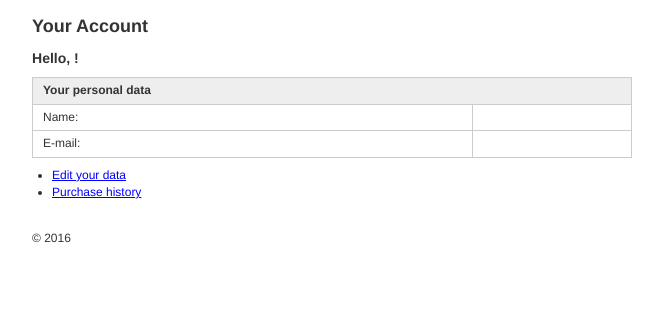
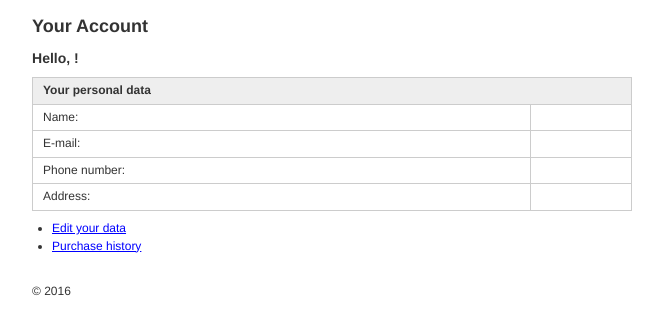
Before and after one commit to SergeyUdot/simpleStore, a PHP site: page /cabinet/ in a window 1280 px wide. Shown: the part 74-409 px from the top of the page, without its empty margins (8-671 px from the left). Run offline with PHP 8.4, Linux system fonts and the light colour scheme; a user stored in the database is signed in; data comes from the database, SQL or seed files in the repository; both versions use the stored data as it was after the commit; some libraries are stand-ins or nearby versions.

Commit message:
User account improvements 2

```diff
--- a/controllers/CabinetController.php
+++ b/controllers/CabinetController.php
@@ -26,6 +26,8 @@
 
 		$name = $user['name'];
 		$email = $user['email'];
+		$phone = $user['phone'];
+		$address = $user['address'];
 		$password = $user['password'];
 
 		$result = false;
@@ -33,6 +35,8 @@
 		if(isset($_POST['submit'])) {
 			$name = $_POST['name'];
 			$email = $_POST['email'];
+			$phone = $_POST['phone'];
+			$address = $_POST['address'];
 			$password = $_POST['password'];
 
 			$errors = false;
@@ -52,7 +56,7 @@
 
 			if($errors == false) {
 				// Edit User
-				$result = User::edit($userId, $name, $email, $password);
+				$result = User::edit($userId, $name, $email, $phone, $address, $password);
 			}
 		}
 
--- a/controllers/UserController.php
+++ b/controllers/UserController.php
@@ -10,12 +10,16 @@
 		$name = '';
 		$email = '';
 		$password = '';
+		$phone = '';
+		$address = '';
 		$result = false;
 
 		if(isset($_POST['submit'])) {
 			$name = $_POST['name'];
 			$email = $_POST['email'];
 			$password = $_POST['password'];
+			$phone = $_POST['phone'];
+			$address = $_POST['address'];
 
 			$errors = false;
 
@@ -34,7 +38,7 @@
 
 			if($errors == false) {
 				// Save User
-				$result = User::register($name, $email, $password);
+				$result = User::register($name, $email, $phone, $address, $password);
 			}
 		}
 
--- a/models/User.php
+++ b/models/User.php
@@ -2,17 +2,19 @@
 
 class User
 {
-	public static function register($name, $email, $password)
+	public static function register($name, $email, $phone, $address, $password)
 	{
 		$db = Db::getConnection();
 
-		$sql = 'INSERT INTO user (name, email, password) '
-		     . 'VALUES (:name, :email, :password)';
+		$sql = 'INSERT INTO user (name, email, phone, address, password) '
+		     . 'VALUES (:name, :email, :phone, :address, :password)';
 
 		$result = $db->prepare($sql);
 		$result->bindParam(':name', $name, PDO::PARAM_STR);
 		$result->bindParam(':email', $email, PDO::PARAM_STR);
 		$result->bindParam(':password', $password, PDO::PARAM_STR);
+		$result->bindParam(':phone', $phone, PDO::PARAM_STR);
+		$result->bindParam(':address', $address, PDO::PARAM_STR);
 
 		return $result->execute();
 	}
@@ -22,16 +24,18 @@
 	 * @param string $name
 	 * @param string $password
 	 */
-	public static function edit($id, $name, $email, $password)
+	public static function edit($id, $name, $email, $phone, $address, $password)
 	{
 		$db = Db::getConnection();
 
-		$sql = 'UPDATE user SET name = :name, email = :email, password = :password WHERE id = :id';
+		$sql = 'UPDATE user SET name = :name, email = :email, phone = :phone, address = :address, password = :password WHERE id = :id';
 
 		$result = $db->prepare($sql);
 		$result->bindParam(':id', $id, PDO::PARAM_INT);
 		$result->bindParam(':name', $name, PDO::PARAM_STR);
 		$result->bindParam(':email', $email, PDO::PARAM_STR);
+		$result->bindParam(':phone', $phone, PDO::PARAM_STR);
+		$result->bindParam(':address', $address, PDO::PARAM_STR);
 		$result->bindParam(':password', $password, PDO::PARAM_STR);
 
 		return $result->execute();
--- a/views/cabinet/edit.php
+++ b/views/cabinet/edit.php
@@ -31,6 +31,10 @@
 				<input type="text" name="email" placeholder="E-mail" value="<?php echo $email; ?>" />
 				<label>Password:</label>
 				<input type="password" name="password" placeholder="Password" value="<?php echo $password; ?>" />
+				<label>Phone:</label>
+				<input type="text" name="phone" placeholder="Phone number" value="<?php echo $phone; ?>" />
+				<label>Address:</label>
+				<input type="text" name="address" placeholder="Address" value="<?php echo $address; ?>" />
 				<button type="submit" name="submit" class="btn btn-default">Save</button>
 			</form>
 		</div>
--- a/views/cabinet/index.php
+++ b/views/cabinet/index.php
@@ -18,6 +18,12 @@
 	  <tr>
 		<td>E-mail:</td><td><?php echo $user['email']; ?></td>
 	  </tr>
+	  <tr>
+		<td>Phone number:</td><td><?php echo $user['phone']; ?></td>
+	  </tr>
+	  <tr>
+		<td>Address:</td><td><?php echo $user['address']; ?></td>
+	  </tr>
 	</table>
 
 	<ul class="account-menu">
--- a/views/user/register.php
+++ b/views/user/register.php
@@ -21,6 +21,8 @@
 				<input type="text" name="name" placeholder="Name" value="<?php echo $name; ?>" />
 				<input type="email" name="email" placeholder="E-mail" value="<?php echo $email; ?>" />
 				<input type="password" name="password" placeholder="Password" value="<?php echo $password; ?>" />
+				<input type="text" name="phone" placeholder="Phone number" value="<?php echo $phone; ?>" />
+				<input type="text" name="address" placeholder="Address" value="<?php echo $address; ?>" />
 				<button type="submit" name="submit" class="btn btn-default">Submit</button>
 			</form>
 		</div>
```
Also changed, not shown: db_backup/mvc_site.sql (+11 -8 lines).
